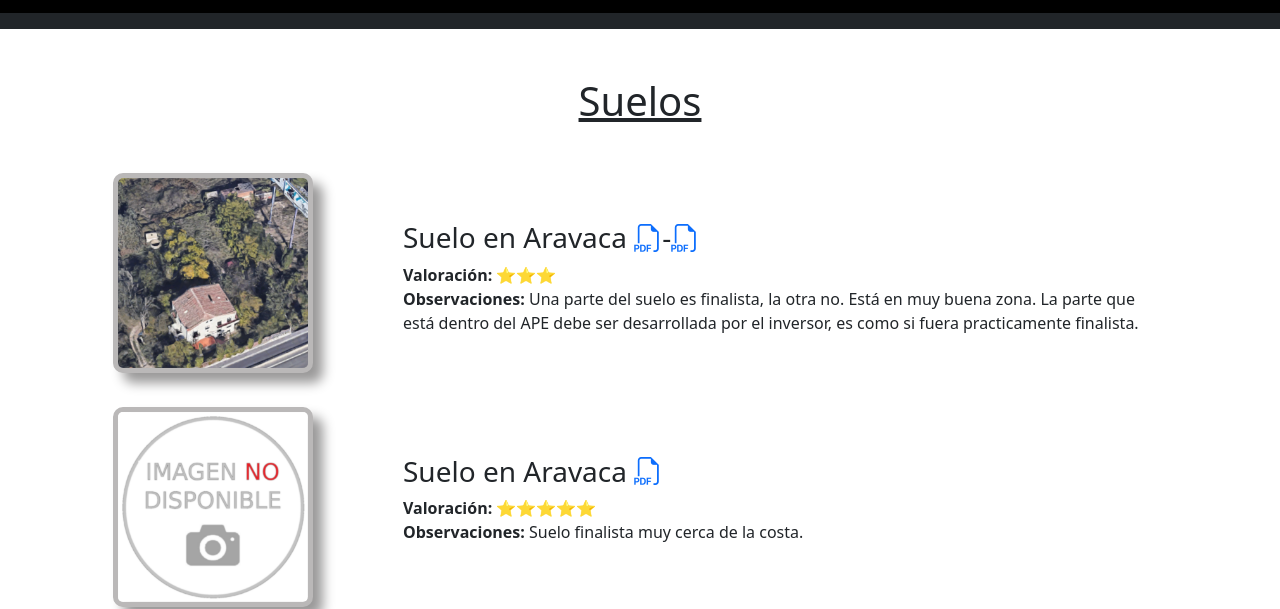
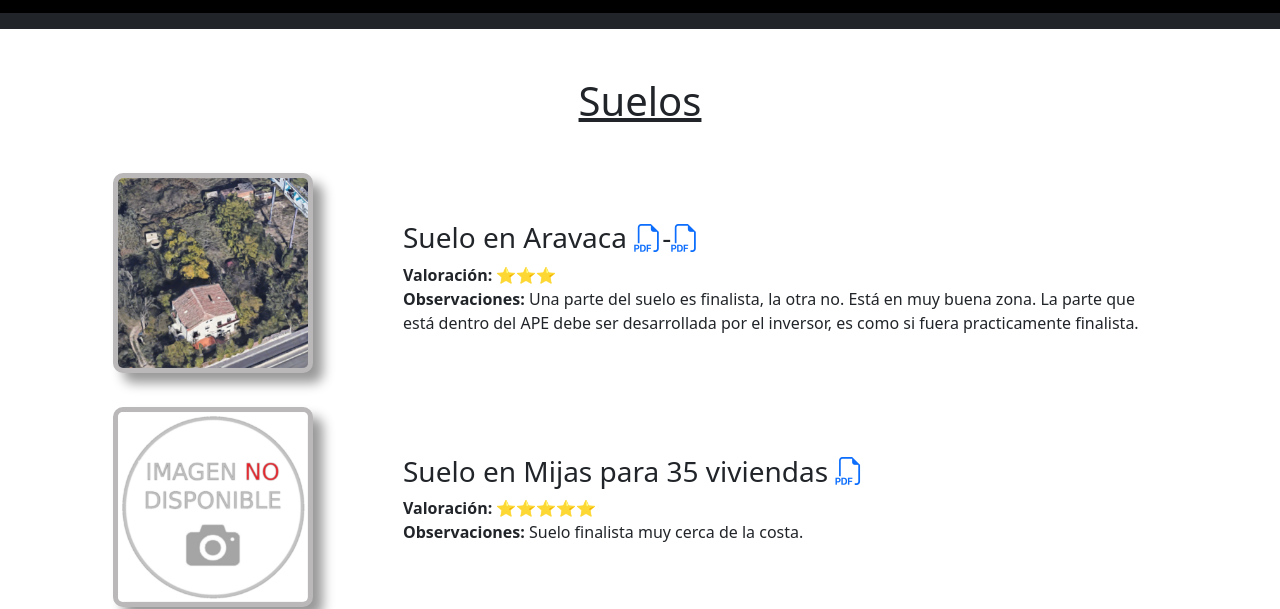
Before and after one commit to ramonmarmar/github.io, a plain HTML site: page index.html in a window 1280 px wide. Shown: the part 203-812 px from the top of the page. Drawn offline with nearby package versions, Linux system fonts and the light colour scheme.

Commit message:
rectifico titulo Mijas

```diff
--- a/index.html
+++ b/index.html
@@ -59,7 +59,7 @@
       <img class="foto-activo" src="imgs/imagen-no-disponible.png" alt="">
     </div>
     <div class="col-sm-9 p-5">
-      <h3>Suelo en Aravaca <a href="perfiles/Suelo35VVdasMijas.pdf"><i class="bi bi-filetype-pdf"></i></a></h3>
+      <h3>Suelo en Mijas para 35 viviendas <a href="perfiles/Suelo35VVdasMijas.pdf"><i class="bi bi-filetype-pdf"></i></a></h3>
       <div><strong>Valoración: </strong>&#11088;&#11088;&#11088;&#11088;&#11088</div>
       <strong>Observaciones: </strong> Suelo finalista muy cerca de la costa.
     </div>
```
